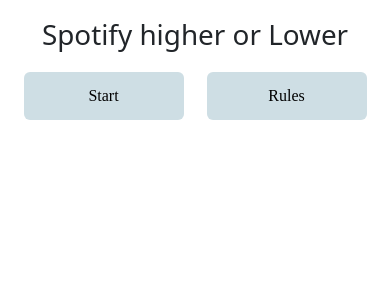
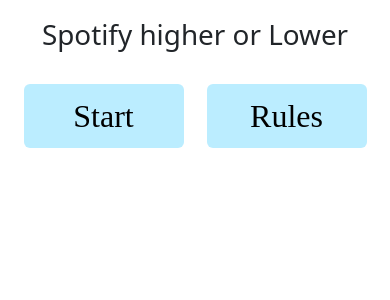
Before and after one commit to lucymao-12/higher-lower, a React (Create React App) app in the folder client/my-app/: page / in a window 390 px wide. Shown: the top 300 px of the page. Built offline with nearby package versions, Linux system fonts and the light colour scheme; a web font is replaced by a local one.

Commit message:
responsive image size to screen size

```diff
--- a/client/my-app/src/App.css
+++ b/client/my-app/src/App.css
@@ -5,24 +5,24 @@
 }
 
 .button {
-  height: 3rem;
+  height: 4rem;
   width: 10rem;
-  font-size: 2rem;
-  background-color: rgb(206, 222, 228) !important;
+  font-size: 2rem !important;
+  background-color: rgb(187, 237, 255) !important;
   border: 0px !important;
   color: #000 !important;
   font-family: "Odor Mean Chey", serif !important;
 }
 .button:hover {
   background-color: #000000 !important;
-  color: rgb(194, 194, 194) !important;
+  color: rgb(187, 237, 255) !important;
 }
 
 .button-container {
   display: flex;
   justify-content: space-around;
   align-items: center;
-  margin-top: 20px;
+  margin-top: 2rem;
   font-size: 2rem;
   font-family: "Odor Mean Chey", serif;
 }
@@ -48,20 +48,22 @@
 }
 .track-info {
   display: flex;
-  justify-content: space-around;
-  align-items: center;
-  padding: 10px;
+  justify-content: space-around ;
+  padding: 1rem;
   font-family: "Quicksand", sans-serif;
   font-weight: bold;
   background-color: rgb(206, 222, 228);
-  margin-top: 1rem;
+  margin-top: 0.5rem;
   margin-left: 1rem;
   margin-right: 1rem;
   border-radius: 10px;
+  font-size: large;
+  max-width: 90%;
 }
 @media (max-width: 1000px) {
   .track-info {
     flex-direction: column;
+    align-items: center;
   }
 }
 .popularity {
@@ -81,11 +83,20 @@
   margin-left: 1rem;
   margin-right: 1rem;
   border-radius: 10px;
+  width: 90%;
+  min-width: 300px;
+  height: auto;
 }
-.ending{
+
+.ending {
   text-align: center;
   font-family: "Quicksand", sans-serif;
   font-weight: bold;
   font-size: 3rem;
   margin: 5%;
 }
+.leftTrack{
+    display: flex;
+    flex-direction: column;
+
+}
--- a/client/my-app/src/App.js
+++ b/client/my-app/src/App.js
@@ -121,7 +121,9 @@ function App() {
                 <p className="info">Name: {currentTrackLeft.name}</p>
                 <p className="info">Artist: {currentTrackLeft.artist}</p>
               </div>
-              <h2 style={{ margin: "1rem" }}>Score: {score}</h2>
+              <h2 style={{ marginTop: "2rem", marginLeft: "1rem" }}>
+                Score: {score}
+              </h2>
             </div>
             <div className="rightTrack">
               <img
```
